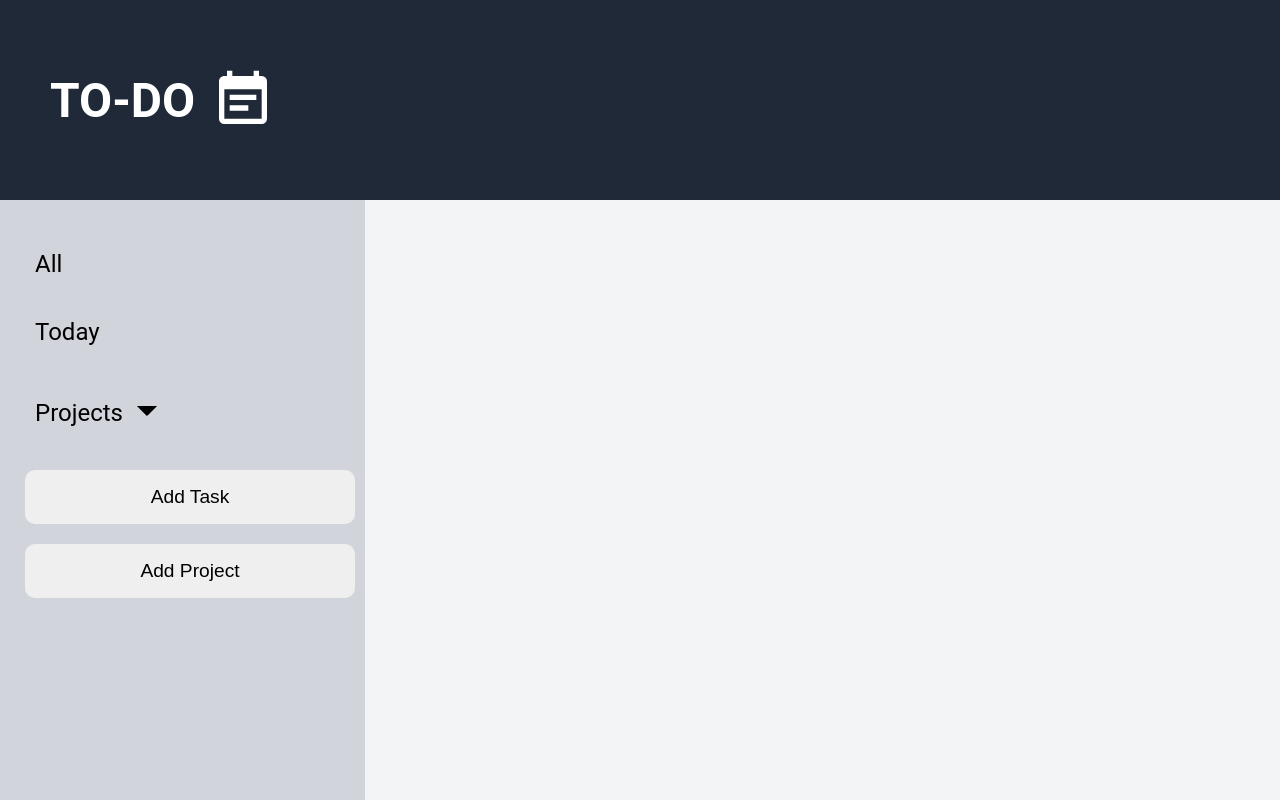
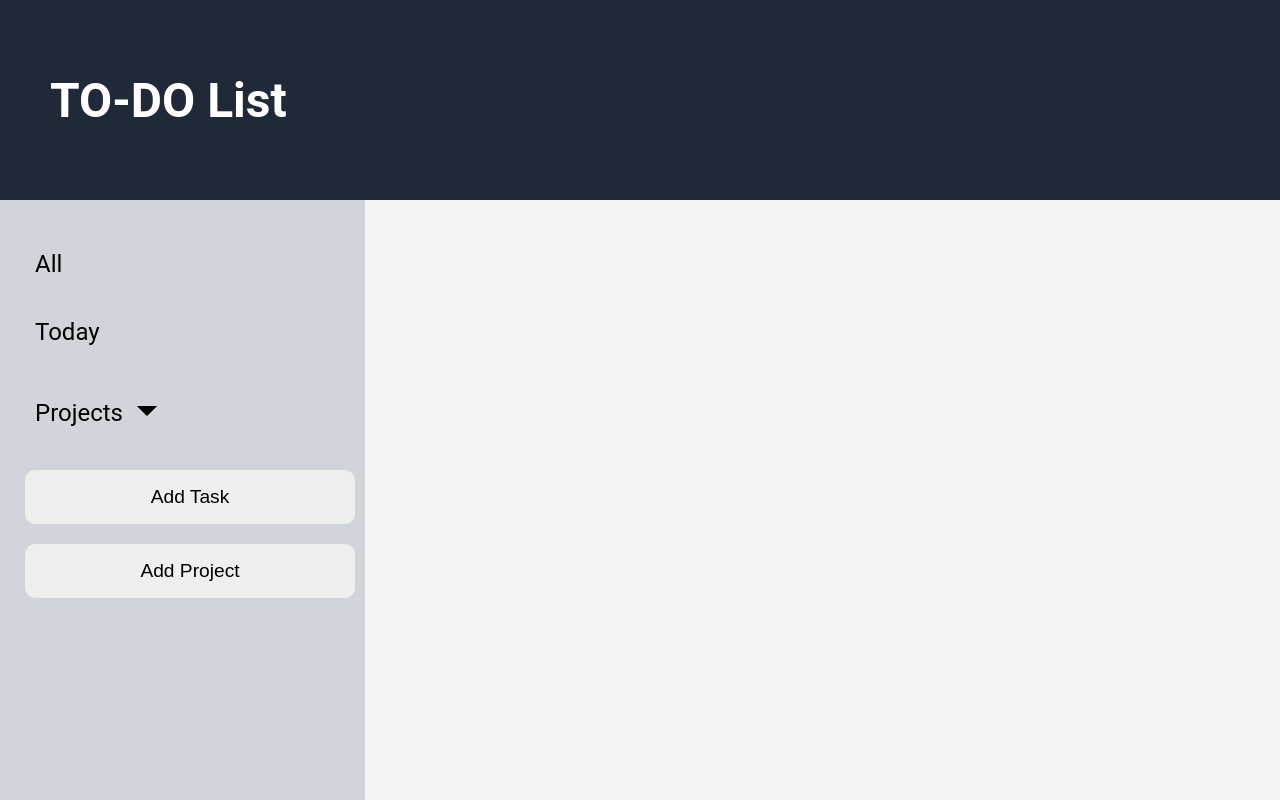
Before and after one commit to imranprice96/to-do-list-app, a website built with webpack: page dist/index.html in a window 1280 px wide. Built offline with nearby package versions, Linux system fonts and the light colour scheme.

Commit message:
Remove header logo

```diff
--- a/dist/index.html
+++ b/dist/index.html
@@ -6,12 +6,11 @@
     <meta name="viewport" content="width=device-width, initial-scale=1.0">
     <link rel="stylesheet" href="../src/style.css">
     <script src="main.js" defer></script>
-    <title>TO-DO</title>
+    <title>TO-DO List</title>
 </head>
 <body>
     <div class="header">
-        <h1 class="title">TO-DO</h1>
-        <img src="../src/icons/logo.svg" alt="logo" class="logo">
+        <h1 class="title">TO-DO List</h1>
     </div>
     <div class="body" id="body">
         <div class="nav" id="nav">
```
